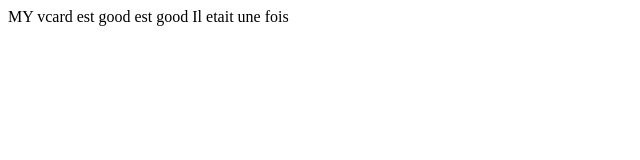
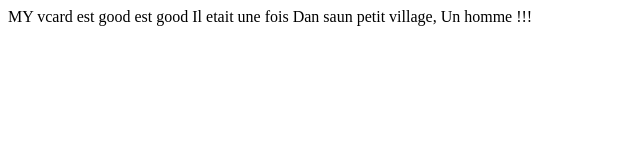
Before and after one commit to bakicisse/my-vcard, a plain HTML site: page index.html in a window 1280 px wide. Shown: the whole page, without its empty margins (0-640 px from the left). Drawn offline with Linux system fonts and the light colour scheme.

Commit message:
Brancgh 1 Baki

```diff
--- a/index.html
+++ b/index.html
@@ -8,5 +8,6 @@
 <body>
     MY vcard est good est good
     Il etait une fois
+    Dan saun petit village, Un homme !!!
 </body>
 </html>
```
